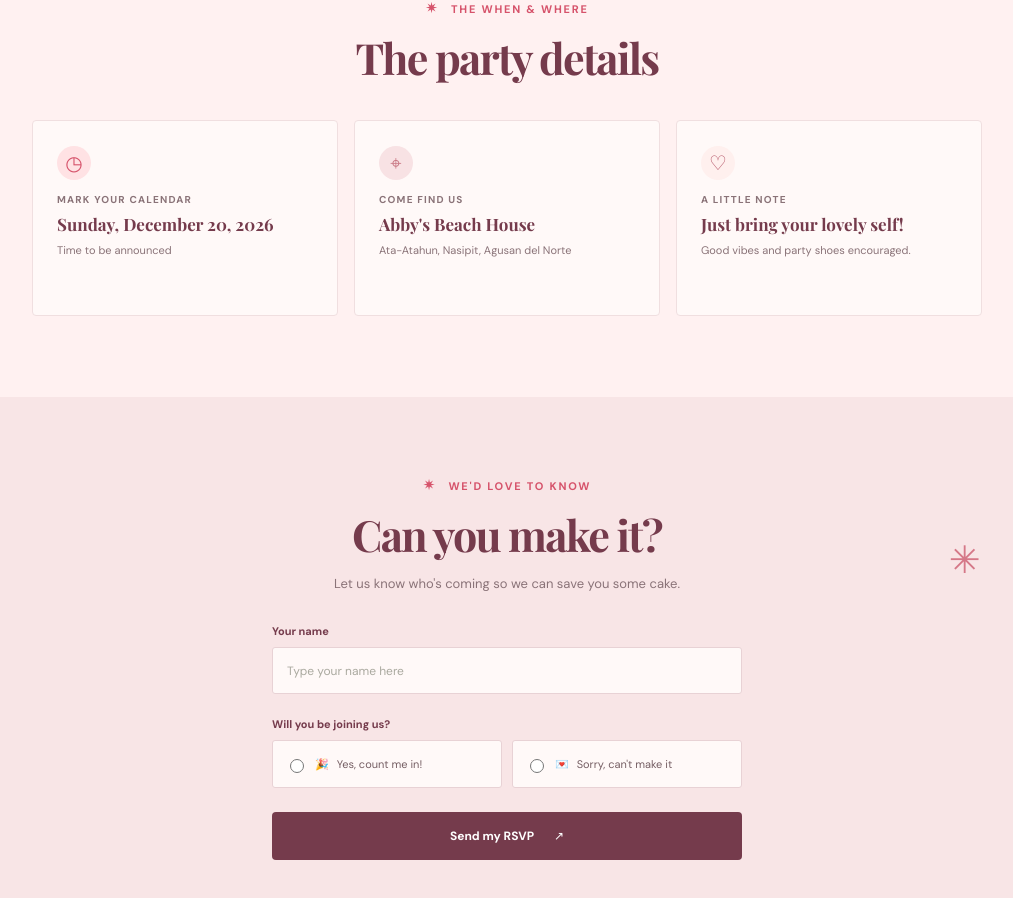
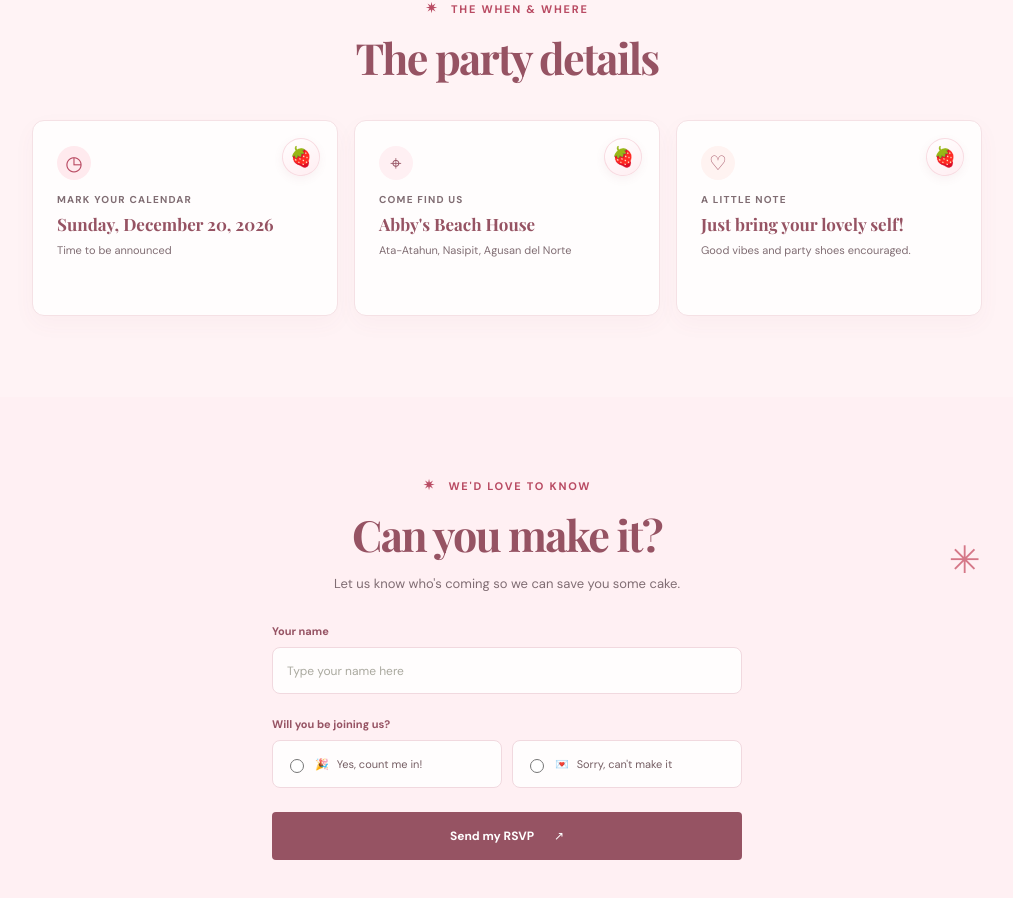
Before and after one commit to ragingaerol/invitation, a React (Vite) app: page / in a window 1280 px wide. Shown: the part 800-1698 px from the top of the page, without its empty margins (133-1146 px from the left). Built offline with nearby package versions, Linux system fonts and the light colour scheme.

Commit message:
feat: enhance invitation details with decorative elements and updated styles

```diff
--- a/src/App.jsx
+++ b/src/App.jsx
@@ -140,18 +140,21 @@ function App() {
         </div>
         <div className="detail-grid">
           <article className="detail-card detail-date">
+            <span className="detail-berry" aria-hidden="true">🍓</span>
             <span className="detail-icon" aria-hidden="true">◷</span>
             <p className="detail-label">Mark your calendar</p>
             <h3>{invitation.date}</h3>
             <p>{invitation.time}</p>
           </article>
           <article className="detail-card detail-place">
+            <span className="detail-berry" aria-hidden="true">🍓</span>
             <span className="detail-icon" aria-hidden="true">⌖</span>
             <p className="detail-label">Come find us</p>
             <h3>{invitation.venue}</h3>
             <p>{invitation.address}</p>
           </article>
           <article className="detail-card detail-note">
+            <span className="detail-berry" aria-hidden="true">🍓</span>
             <span className="detail-icon" aria-hidden="true">♡</span>
             <p className="detail-label">A little note</p>
             <h3>Just bring your lovely self!</h3>
--- a/src/styles.css
+++ b/src/styles.css
@@ -2,20 +2,20 @@
 
 :root {
   font-family: "DM Sans", sans-serif;
-  color: #593b40;
-  background: #fffdfc;
+  color: #5e4a50;
+  background: #fffdfd;
   font-synthesis: none;
   text-rendering: optimizeLegibility;
   -webkit-font-smoothing: antialiased;
   -moz-osx-font-smoothing: grayscale;
   font-optical-sizing: auto;
   font-weight: 400;
-  --rose: #c97884;
-  --berry: #753b4c;
-  --blush: #f5d9db;
-  --strawberry: #d6536b;
-  --paper: #fff9f8;
-  --muted: #8a7378;
+  --rose: #d48b9b;
+  --berry: #965363;
+  --blush: #fff0f3;
+  --strawberry: #b94b63;
+  --paper: #fffdfd;
+  --muted: #806d73;
 }
 
 * { box-sizing: border-box; }
@@ -31,7 +31,7 @@ a { color: inherit; text-decoration: none; }
   display: flex;
   align-items: center;
   justify-content: space-between;
-  border-bottom: 1px solid #f1e4e4;
+  border-bottom: 1px solid #f5e8eb;
 }
 .brand { display: flex; align-items: center; gap: 10px; font-size: 14px; font-weight: 700; letter-spacing: -.02em; }
 .brand-mark { color: var(--strawberry); font-size: 24px; }
@@ -49,7 +49,7 @@ a { color: inherit; text-decoration: none; }
   grid-template-columns: 1fr .9fr;
   align-items: center;
   gap: 48px;
-  background: radial-gradient(ellipse at 75% 35%, #fff1f2 0 20%, transparent 20.2%);
+  background: radial-gradient(ellipse at 75% 35%, #fff1f4 0 20%, transparent 20.2%);
 }
 .hero-copy { position: relative; z-index: 2; }
 .eyebrow { margin: 0 0 18px; color: var(--strawberry); font-size: 11px; font-weight: 700; letter-spacing: .16em; text-transform: uppercase; }
@@ -58,17 +58,17 @@ h1, h2, h3, p { margin-top: 0; }
 h1, h2 { font-family: "Playfair Display", Georgia, serif; }
 h1 { margin-bottom: 22px; color: var(--berry); font-size: clamp(48px, 6vw, 72px); font-weight: 700; line-height: 1.05; letter-spacing: -.055em; }
 .headline-name { color: var(--strawberry); font-style: italic; }
-.intro { max-width: 370px; margin-bottom: 27px; color: #826e72; font-size: 14px; line-height: 1.8; }
+.intro { max-width: 370px; margin-bottom: 27px; color: #806d73; font-size: 14px; line-height: 1.8; }
 .button { min-height: 48px; display: inline-flex; align-items: center; justify-content: center; gap: 20px; padding: 0 23px; border: 0; border-radius: 4px; cursor: pointer; font-size: 12px; font-weight: 700; transition: background .2s, transform .2s; }
 .button:hover { transform: translateY(-2px); }
 .button-primary { background: var(--strawberry); color: white; }
 .button-primary:hover { background: var(--berry); }
-.hero-date { margin-top: 25px; color: #826e72; font-size: 11px; }
+.hero-date { margin-top: 25px; color: #806d73; font-size: 11px; }
 .hero-date span { margin-right: 7px; color: var(--strawberry); }
 
 .photo-wrap { position: relative; z-index: 2; width: min(100%, 390px); justify-self: center; }
-.photo-frame { position: relative; width: 100%; aspect-ratio: 4 / 4.65; overflow: hidden; border: 12px solid white; border-radius: 48% 48% 7px 7px; background: #f8dfe0; box-shadow: 0 15px 40px #753b4c1c; transform: rotate(2deg); }
-.photo-placeholder { position: absolute; inset: 0; display: flex; flex-direction: column; align-items: center; justify-content: center; gap: 3px; background: radial-gradient(ellipse at 50% 28%, #ffe6e7 0 15%, transparent 15.5%), linear-gradient(155deg, #f5d3d5, #fff0ed 58%, #f2c8ce); color: var(--berry); }
+.photo-frame { position: relative; width: 100%; aspect-ratio: 4 / 4.65; overflow: hidden; border: 12px solid white; border-radius: 48% 48% 7px 7px; background: #fbe8eb; box-shadow: 0 15px 40px #9653631c; transform: rotate(2deg); }
+.photo-placeholder { position: absolute; inset: 0; display: flex; flex-direction: column; align-items: center; justify-content: center; gap: 3px; background: radial-gradient(ellipse at 50% 28%, #fff0f2 0 15%, transparent 15.5%), linear-gradient(155deg, #f9dfe4, #fff5f2 58%, #f6d8df); color: var(--berry); }
 .photo-initial { font-family: "Playfair Display", Georgia, serif; font-size: 128px; line-height: 1; color: var(--strawberry); }
 .photo-hint { margin-top: 10px; font-size: 11px; font-weight: 700; letter-spacing: .08em; text-transform: uppercase; }
 .photo-sparkle { position: absolute; top: 16%; right: 22%; color: var(--strawberry); font-size: 22px; }
@@ -77,51 +77,52 @@ h1 { margin-bottom: 22px; color: var(--berry); font-size: clamp(48px, 6vw, 72px)
 .photo-edit:hover { background: var(--strawberry); }
 .photo-caption { margin: 24px 0 0; color: var(--rose); text-align: center; font-family: "Playfair Display", Georgia, serif; font-size: 18px; font-style: italic; }
 .photo-caption span { padding-right: 6px; color: var(--strawberry); font-style: normal; }
-.berry-sticker { position: absolute; z-index: 3; bottom: 76px; left: -20px; width: 52px; height: 52px; display: grid; place-items: center; border: 3px solid white; border-radius: 50%; background: #ffe8e9; box-shadow: 0 5px 16px #753b4c20; font-size: 25px; transform: rotate(-12deg); }
+.berry-sticker { position: absolute; z-index: 3; bottom: 76px; left: -20px; width: 52px; height: 52px; display: grid; place-items: center; border: 3px solid white; border-radius: 50%; background: #fff0f3; box-shadow: 0 5px 16px #96536320; font-size: 25px; transform: rotate(-12deg); }
 .sunburst { position: absolute; z-index: 1; color: var(--strawberry); }
 .sunburst-one { top: 5%; right: -9%; font-size: 40px; }
 .sunburst-two { bottom: 15%; left: -9%; color: var(--rose); font-size: 30px; }
 .hero-doodle { position: absolute; right: 44%; bottom: 10%; color: #df9caa; font-size: 27px; }
 .balloon-cluster { position: absolute; z-index: 1; inset: 0; overflow: hidden; pointer-events: none; }
-.balloon { position: absolute; width: 45px; height: 58px; border-radius: 50% 50% 46% 46%; background: linear-gradient(145deg, #fff4f3 5%, #f5c5ca 65%, #e99ba6); box-shadow: inset -7px -5px 0 #c95d7017, 0 7px 18px #753b4c14; animation: balloon-bob 4.5s ease-in-out infinite; }
-.balloon::before { position: absolute; bottom: -5px; left: calc(50% - 4px); width: 0; height: 0; border-top: 7px solid #e99ba6; border-right: 4px solid transparent; border-left: 4px solid transparent; content: ""; }
-.balloon::after { position: absolute; top: calc(100% + 3px); left: 50%; height: 48px; border-left: 1px solid #dca2a7; content: ""; transform: rotate(4deg); transform-origin: top; }
+.balloon { position: absolute; width: 45px; height: 58px; border-radius: 50% 50% 46% 46%; background: linear-gradient(145deg, #fffafa 5%, #f8d9df 65%, #efaeb9); box-shadow: inset -7px -5px 0 #c95d7010, 0 7px 18px #96536312; animation: balloon-bob 4.5s ease-in-out infinite; }
+.balloon::before { position: absolute; bottom: -5px; left: calc(50% - 4px); width: 0; height: 0; border-top: 7px solid #efaeb9; border-right: 4px solid transparent; border-left: 4px solid transparent; content: ""; }
+.balloon::after { position: absolute; top: calc(100% + 3px); left: 50%; height: 48px; border-left: 1px solid #e4b7bf; content: ""; transform: rotate(4deg); transform-origin: top; }
 .balloon-one { top: 4%; right: 17%; }
-.balloon-two { top: 10%; right: 7%; width: 52px; height: 68px; background: linear-gradient(145deg, #ffeef0 5%, #f3b4bd 65%, #e98d9b); animation-delay: -1.6s; }
-.balloon-three { top: 16%; right: 27%; width: 36px; height: 48px; background: linear-gradient(145deg, #fff7f4 5%, #f8d7d4 65%, #edaeae); animation-delay: -2.7s; }
+.balloon-two { top: 10%; right: 7%; width: 52px; height: 68px; background: linear-gradient(145deg, #fff8f9 5%, #f5cbd3 65%, #e9a1ae); animation-delay: -1.6s; }
+.balloon-three { top: 16%; right: 27%; width: 36px; height: 48px; background: linear-gradient(145deg, #fffafa 5%, #f9e3e1 65%, #efbdc1); animation-delay: -2.7s; }
 @keyframes balloon-bob {
   0%, 100% { translate: 0 0; }
   50% { translate: 0 -8px; }
 }
 .visually-hidden { position: absolute; width: 1px; height: 1px; padding: 0; margin: -1px; overflow: hidden; clip: rect(0, 0, 0, 0); white-space: nowrap; border: 0; }
 
-.details { padding: 73px 32px 81px; background: #fff1f1; }
+.details { padding: 73px 32px 81px; background: #fff3f5; }
 .section-heading { margin: 0 auto 34px; text-align: center; }
 .section-heading .eyebrow { margin-bottom: 10px; }
 h2 { margin-bottom: 0; color: var(--berry); font-size: clamp(34px, 4vw, 43px); letter-spacing: -.04em; }
 .detail-grid { width: min(950px, 100%); margin: 0 auto; display: grid; grid-template-columns: repeat(3, 1fr); gap: 16px; }
-.detail-card { min-height: 196px; padding: 25px 24px; border: 1px solid #f0dfe0; border-radius: 4px; background: var(--paper); }
-.detail-icon { display: inline-flex; width: 34px; height: 34px; align-items: center; justify-content: center; margin-bottom: 13px; border-radius: 50%; background: #ffe2e4; color: var(--strawberry); font-size: 20px; }
-.detail-place .detail-icon { background: #f8e2e4; color: var(--rose); }
-.detail-note .detail-icon { background: #fff0ee; color: #b45567; }
+.detail-card { position: relative; min-height: 196px; padding: 25px 24px; overflow: hidden; border: 1px solid #f5e1e5; border-radius: 12px; background: var(--paper); box-shadow: 0 8px 22px #9653630a; }
+.detail-berry { position: absolute; top: 17px; right: 17px; width: 38px; height: 38px; display: grid; place-items: center; border: 1px solid #f8dce2; border-radius: 50%; background: linear-gradient(145deg, #fff, #ffedf1); box-shadow: 0 3px 10px #96536312; font-size: 18px; transform: rotate(10deg); }
+.detail-icon { display: inline-flex; width: 34px; height: 34px; align-items: center; justify-content: center; margin-bottom: 13px; border-radius: 50%; background: #ffeaee; color: var(--strawberry); font-size: 20px; }
+.detail-place .detail-icon { background: #fff0f3; color: var(--berry); }
+.detail-note .detail-icon { background: #fff3f1; color: #a85b6c; }
 .detail-label { margin-bottom: 7px; color: var(--muted); font-size: 10px; font-weight: 700; letter-spacing: .12em; text-transform: uppercase; }
 .detail-card h3 { margin-bottom: 6px; color: var(--berry); font-family: "Playfair Display", Georgia, serif; font-size: 17px; line-height: 1.35; }
 .detail-card > p:last-child { margin-bottom: 0; color: var(--muted); font-size: 11px; line-height: 1.6; }
 
-.rsvp { position: relative; overflow: hidden; padding: 78px 24px 80px; background: #f8e5e6; }
+.rsvp { position: relative; overflow: hidden; padding: 78px 24px 80px; background: #fff0f3; }
 .rsvp-heading { margin: 0 auto 32px; text-align: center; }
 .rsvp-heading .eyebrow { margin-bottom: 10px; }
 .rsvp-heading > p:last-child { margin: 12px 0 0; color: var(--muted); font-size: 13px; }
 .rsvp-form { position: relative; z-index: 1; width: min(470px, 100%); margin: 0 auto; }
 .field-label { display: block; margin-bottom: 9px; color: var(--berry); font-size: 11px; font-weight: 700; }
-.name-input { width: 100%; height: 47px; margin-bottom: 23px; padding: 0 14px; border: 1px solid #e8d2d5; border-radius: 3px; outline: none; background: var(--paper); color: var(--berry); font-size: 12px; }
+.name-input { width: 100%; height: 47px; margin-bottom: 23px; padding: 0 14px; border: 1px solid #f1d9df; border-radius: 8px; outline: none; background: var(--paper); color: var(--berry); font-size: 12px; }
 .name-input:focus { border-color: var(--rose); box-shadow: 0 0 0 3px #c9788422; }
 .name-input::placeholder { color: #aaa99f; }
 .attendance-fieldset { padding: 0; margin: 0 0 24px; border: 0; }
 .attendance-fieldset legend { padding: 0; }
 .attendance-options { display: grid; grid-template-columns: 1fr 1fr; gap: 10px; }
-.attendance-option { min-height: 48px; padding: 0 12px; display: flex; align-items: center; gap: 8px; border: 1px solid #e8d2d5; border-radius: 3px; background: var(--paper); color: #755e63; cursor: pointer; font-size: 11px; transition: border .2s, background .2s; }
-.attendance-option.selected { border-color: var(--rose); background: #fff3f3; color: var(--berry); }
+.attendance-option { min-height: 48px; padding: 0 12px; display: flex; align-items: center; gap: 8px; border: 1px solid #f1d9df; border-radius: 8px; background: var(--paper); color: #755e63; cursor: pointer; font-size: 11px; transition: border .2s, background .2s; }
+.attendance-option.selected { border-color: var(--rose); background: #fff6f7; color: var(--berry); }
 .attendance-option input { width: 14px; height: 14px; accent-color: var(--strawberry); }
 .button-submit { width: 100%; background: var(--berry); color: white; }
 .button-submit:hover { background: var(--strawberry); }
```
